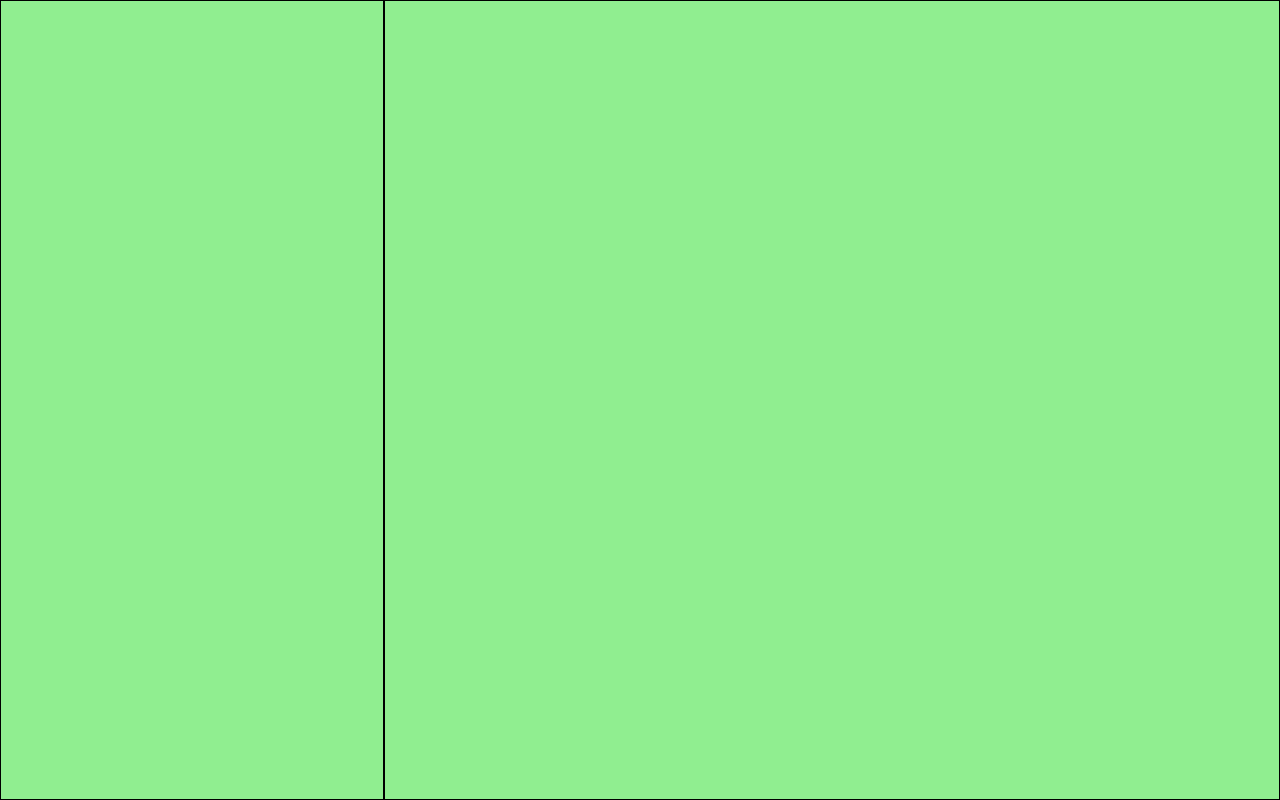
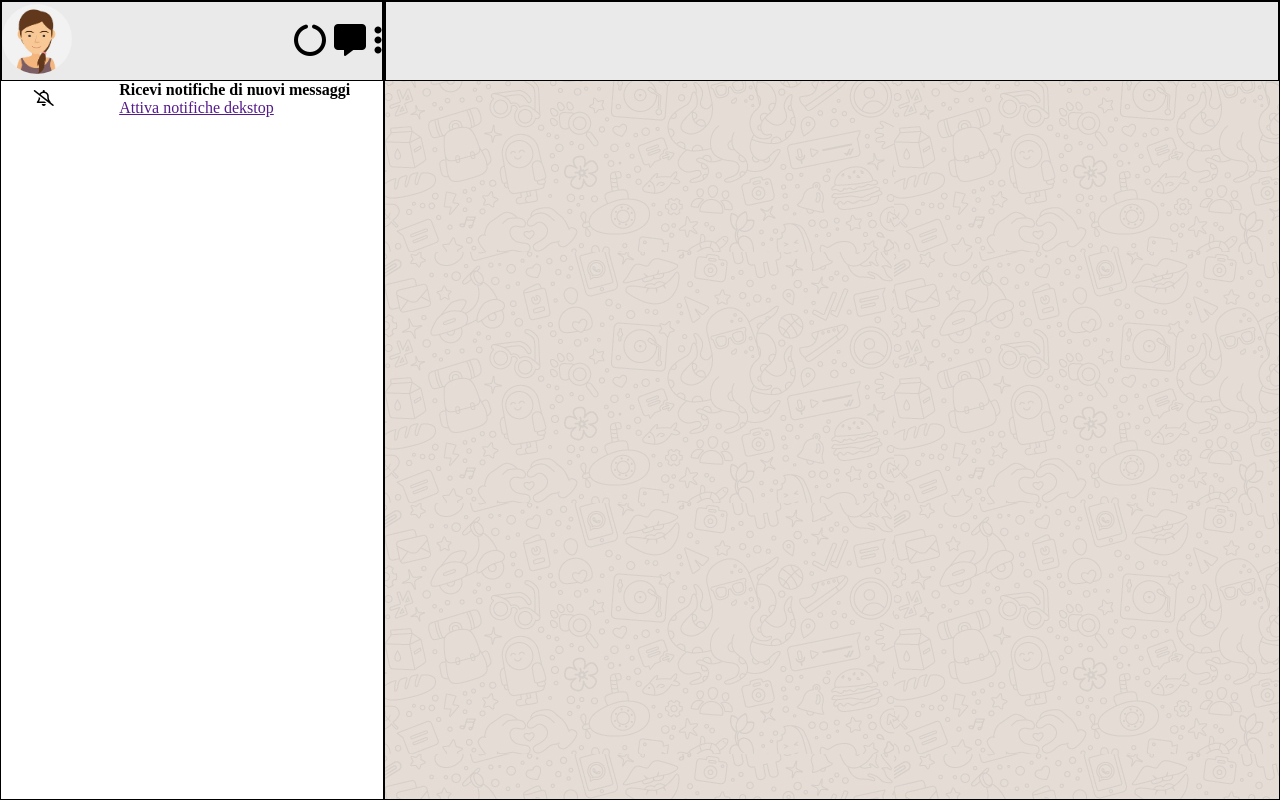
Before and after one commit to gregluca/html-css-boolzapp, a plain HTML site: page index.html in a window 1280 px wide. Drawn offline with Linux system fonts and the light colour scheme.

Commit message:
Add: Header

```diff
--- a/css/style-responsive.css
+++ b/css/style-responsive.css
@@ -1,4 +1,4 @@
-@media screen and (max-width: 565px){
+@media screen and (max-width: 990px){
     .big-left {
         width: 15%;
         background-color: red;
@@ -6,6 +6,9 @@
     .big-right {
         width: 85%;
         background-color: yellow;
+    }
+    .btn-header {
+        display: none;
     }
 }
 @media screen and (max-width: 480px) {
--- a/css/style.css
+++ b/css/style.css
@@ -2,9 +2,6 @@
     margin: 0;
     padding: 0;
     box-sizing: border-box;
-}
-body {
-    background-color: lightgreen;
 }
 .big-box {
     width: 100%;
@@ -20,4 +17,29 @@ body {
     border: 1px solid black;
     width: 70%;
     height: 100vh;
+    background-image: url(/img/mine.jpg);
 }
+.header {
+    border: 1px solid black;
+    height: 80px;
+    background-color: #eaeaea;
+}
+.image {
+    border-radius: 50%;
+    height: 70px;
+    width: 70px;
+}
+.left {
+    display: flex;
+    justify-content: space-between;
+    align-items: center;
+}
+.btn-header {
+    font-size: 2rem;
+}
+.hero {
+    display: flex;
+    justify-content: space-around;
+    align-items: center;
+
+}
--- a/index.html
+++ b/index.html
@@ -5,16 +5,37 @@
     <meta http-equiv="X-UA-Compatible" content="IE=edge">
     <meta name="viewport" content="width=device-width, initial-scale=1.0">
     <title>Boolzapp Layout</title>
+    <link rel="stylesheet" href="https://cdnjs.cloudflare.com/ajax/libs/font-awesome/6.4.2/css/all.min.css" integrity="sha512-z3gLpd7yknf1YoNbCzqRKc4qyor8gaKU1qmn+CShxbuBusANI9QpRohGBreCFkKxLhei6S9CQXFEbbKuqLg0DA==" crossorigin="anonymous" referrerpolicy="no-referrer" />
     <link rel="stylesheet" href="css/style.css">
     <link rel="stylesheet" href="css/style-responsive.css">
 </head>
 <body>
     <div class="big-box">
         <div class="big-left">
-
+            <div class="header left">
+                <div>
+                    <img class="image" src="img/avatar_io.jpg" alt="">
+                </div>
+                <div class="btn-header">
+                    <i class="fa-solid fa-circle-notch"></i>
+                    <i class="fa-solid fa-message"></i>
+                    <i class="fa-solid fa-ellipsis-vertical"></i>
+                </div>
+            </div>
+            <div class="hero">
+                <div class="icon">
+                    <i class="fa-regular fa-bell-slash"></i>
+                </div>
+                <div class="icon-none">
+                    <p><strong>Ricevi notifiche di nuovi messaggi</strong></p>
+                    <p><a href="">Attiva notifiche dekstop</a></p>
+                </div>
+            </div>
         </div>
         <div class="big-right">
+            <div class="header right">
 
+            </div>
         </div>
     </div>
 </body>
```
Also changed, not shown: img/avatar_1.jpg (added), img/avatar_2.jpg (added), img/avatar_3.jpg (added), img/avatar_4.jpg (added), img/avatar_5.jpg (added), img/avatar_6.jpg (added), img/avatar_7.jpg (added), img/avatar_8.jpg (added), img/avatar_io.jpg (added), img/mine.jpg (added).
